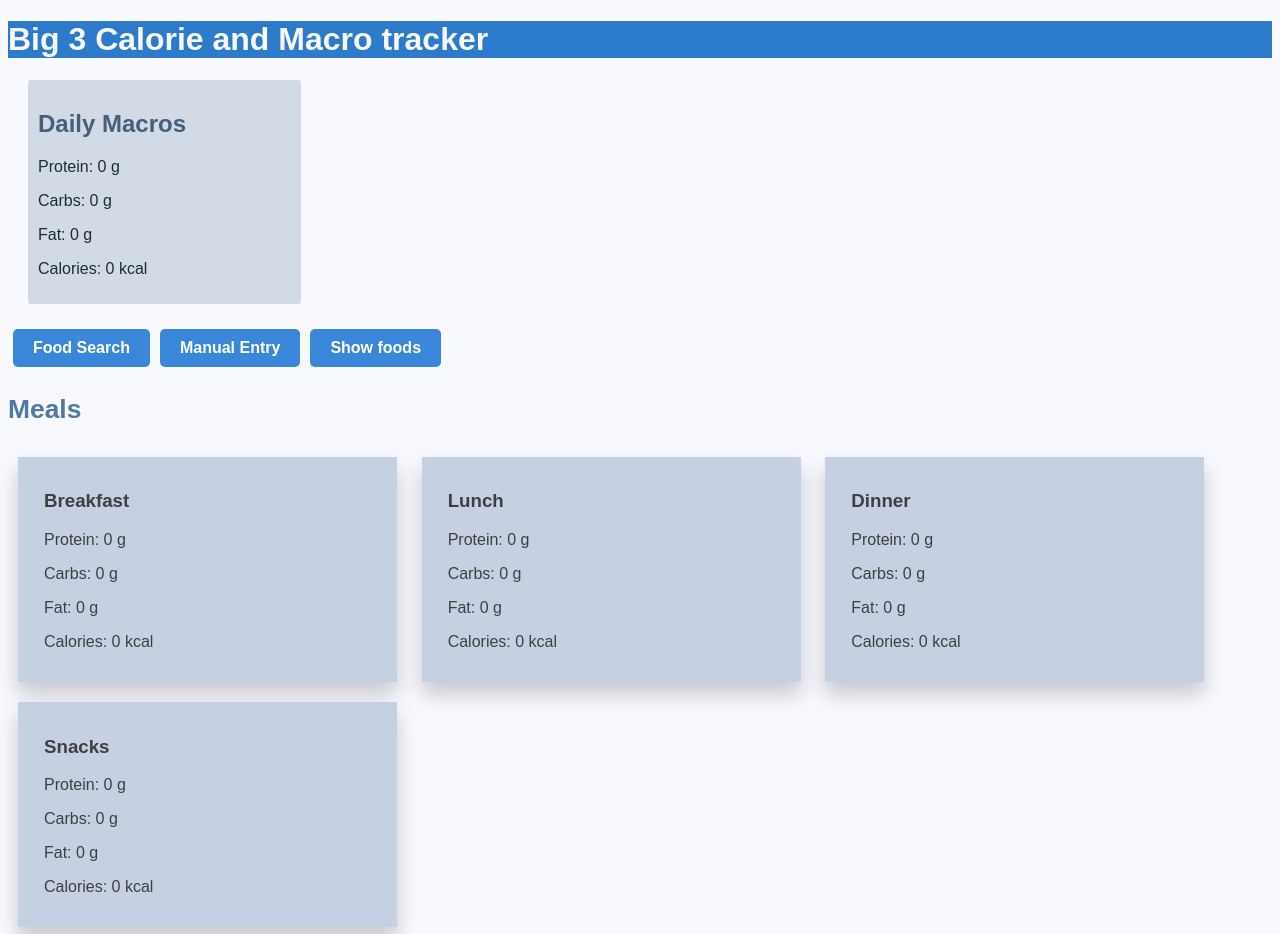
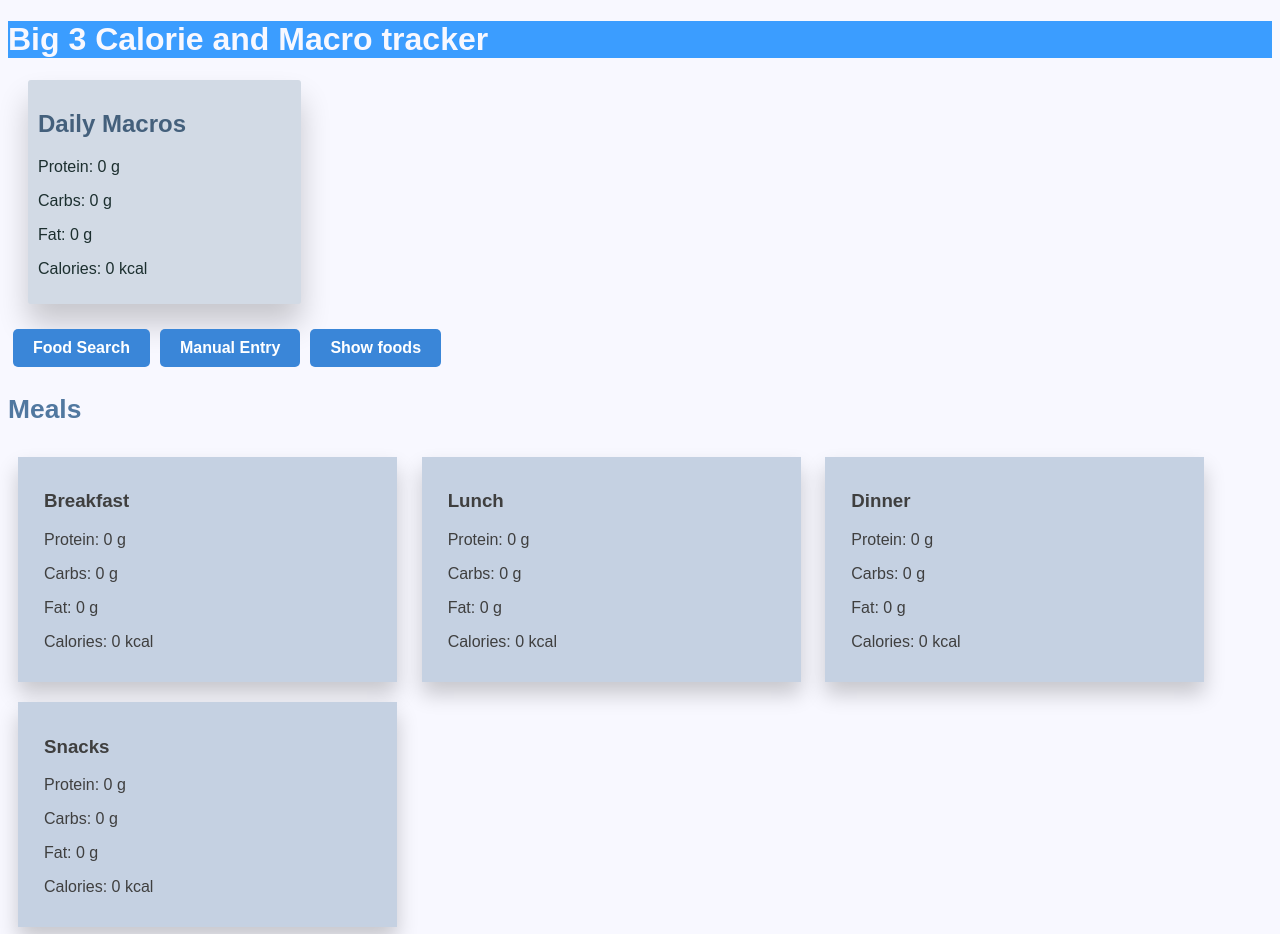
Before and after one commit to dstraco/MacroCalorieTracker, a Flask app: page / in a window 1280 px wide. Shown: the top 934 px of the page. Run offline with Flask 3, Linux system fonts and the light colour scheme; data that the repository does not hold is empty.

Commit message:
Styling changes

```diff
--- a/app.py
+++ b/app.py
@@ -18,10 +18,6 @@ meals.append(Meal("Snacks"))
 
 @app.route('/', methods=['GET'])
 def index():
-    total_protein = sum(meal.get_protein() for meal in meals)
-    total_carbs = sum(meal.get_carbs() for meal in meals)
-    total_fats = sum(meal.get_fats() for meal in meals)
-    total_calories = sum(meal.get_calories() for meal in meals)
 
     return render_template('index.html')
 
--- a/static/css/styles.css
+++ b/static/css/styles.css
@@ -1,14 +1,30 @@
+#index-header {
+    color: ghostwhite;
+    background-color: rgb(59, 157, 255);
+}
 h1 {
-    font-family: Arial, sans-serif;
-    color: ghostwhite;
-    background-color: rgb(43, 123, 202);
+    font-family: Arial, Helvetica, sans-serif;
+    color: rgb(68, 96, 124);
+
 }
 .meals-h2 {
     color: rgb(81, 120, 160);
     font-size: 165%;
 }
+.macro-container h2 {
+    color: rgb(68, 96, 124);
+}
+.macro-container {
+    background-color: rgb(210, 218, 229);
+    color: rgb(28, 47, 47);
+    margin: 20px;
+    padding: 10px;
+    width: 20%;
+    border-radius: 3px;
+    box-shadow: 0px 20px 30px 0px rgba(0,0,0,0.2);
+}
 body {
-    font-family: Arial, sans-serif;
+    font-family: Arial, Helvetica, sans-serif;
     background-color: ghostwhite;
 
 }
@@ -17,17 +33,6 @@ body {
 }
 ul {
     list-style-type: none;
-}
-.macro-container {
-    background-color: rgb(210, 218, 229);
-    color: rgb(28, 47, 47);
-    margin: 20px;
-    padding: 10px;
-    width: 20%;
-    border-radius: 3px;
-}
-.macro-container h2 {
-    color: rgb(68, 96, 124);
 }
 .meals, .actions, .results {
     background-color: rgb(197, 209, 226);
@@ -95,6 +100,9 @@ ul {
     display: inline-flex;
     margin: 10px;
   }
+  .meal-cards h2 {
+    color: ghostwhite;
+  }
   /* On mouse-over, add a deeper shadow */
   .card:hover {
     box-shadow: 0 16px 24px 0 rgba(131, 130, 130, 0.8);
@@ -106,7 +114,6 @@ ul {
     margin: 10px;
     color: rgb(63, 63, 63);
   }
-  .meal-cards h2 {
-    color: ghostwhite;
-
+  footer {
+    margin: 3%;
   }
--- a/templates/index.html
+++ b/templates/index.html
@@ -10,7 +10,7 @@
 
 <body>
     <header>
-        <h1>Big 3 Calorie and Macro tracker</h1>
+        <h1 id="index-header" >Big 3 Calorie and Macro tracker</h1>
     </header>
     <main>
         <div class="macro-container" id="daily-macros">
```
